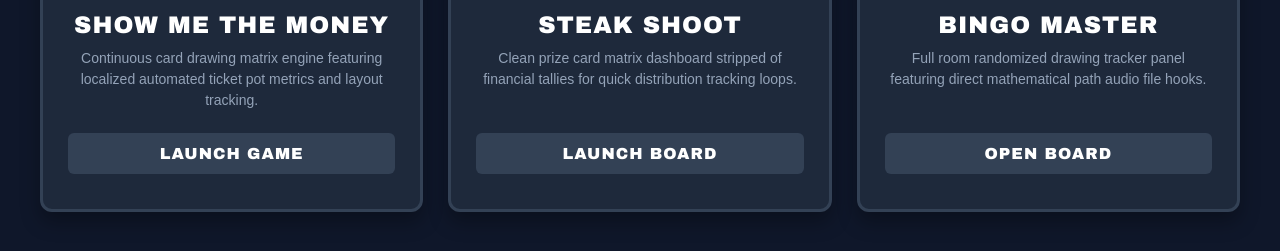
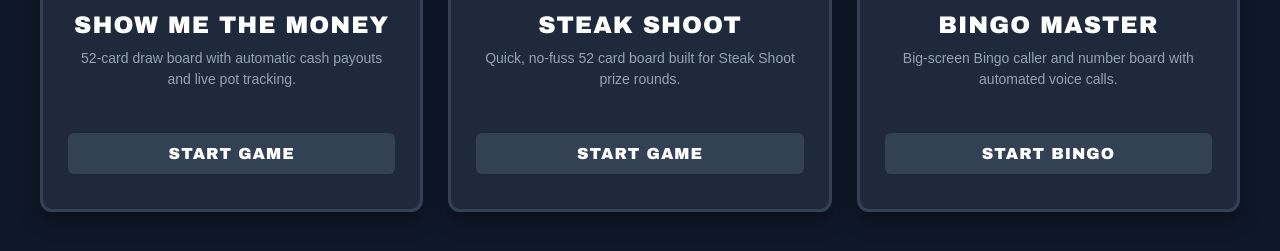
Before and after one commit to ALR394FL/Legion-Games, a plain HTML site: page index.html in a window 1280 px wide. Shown: the part 429-680 px from the top of the page. Drawn offline with Linux system fonts and the light colour scheme.

Commit message:
Update index.html
update game board button descriptions

```diff
--- a/index.html
+++ b/index.html
@@ -139,9 +139,9 @@
             <div>
                 <div class="game-icon">💵</div>
                 <div class="game-title">Show Me The Money</div>
-                <div class="game-desc">Continuous card drawing matrix engine featuring localized automated ticket pot metrics and layout tracking.</div>
+                <div class="game-desc">52-card draw board with automatic cash payouts and live pot tracking.</div>
             </div>
-            <div class="launch-btn">Launch Game</div>
+            <div class="launch-btn">Start Game</div>
         </a>
 
         <!-- Game 2: Steak Shoot -->
@@ -149,9 +149,9 @@
             <div>
                 <div class="game-icon">🥩</div>
                 <div class="game-title">Steak Shoot</div>
-                <div class="game-desc">Clean prize card matrix dashboard stripped of financial tallies for quick distribution tracking loops.</div>
+                <div class="game-desc">Quick, no-fuss 52 card board built for Steak Shoot prize rounds.</div>
             </div>
-            <div class="launch-btn">Launch Board</div>
+            <div class="launch-btn">Start Game</div>
         </a>
 
         <!-- Game 3: Bingo Master Board -->
@@ -159,9 +159,9 @@
             <div>
                 <div class="game-icon">🎱</div>
                 <div class="game-title">Bingo Master</div>
-                <div class="game-desc">Full room randomized drawing tracker panel featuring direct mathematical path audio file hooks.</div>
+                <div class="game-desc">Big-screen Bingo caller and number board with automated voice calls.</div>
             </div>
-            <div class="launch-btn">Open Board</div>
+            <div class="launch-btn">Start Bingo</div>
         </a>
 
     </div>
```
